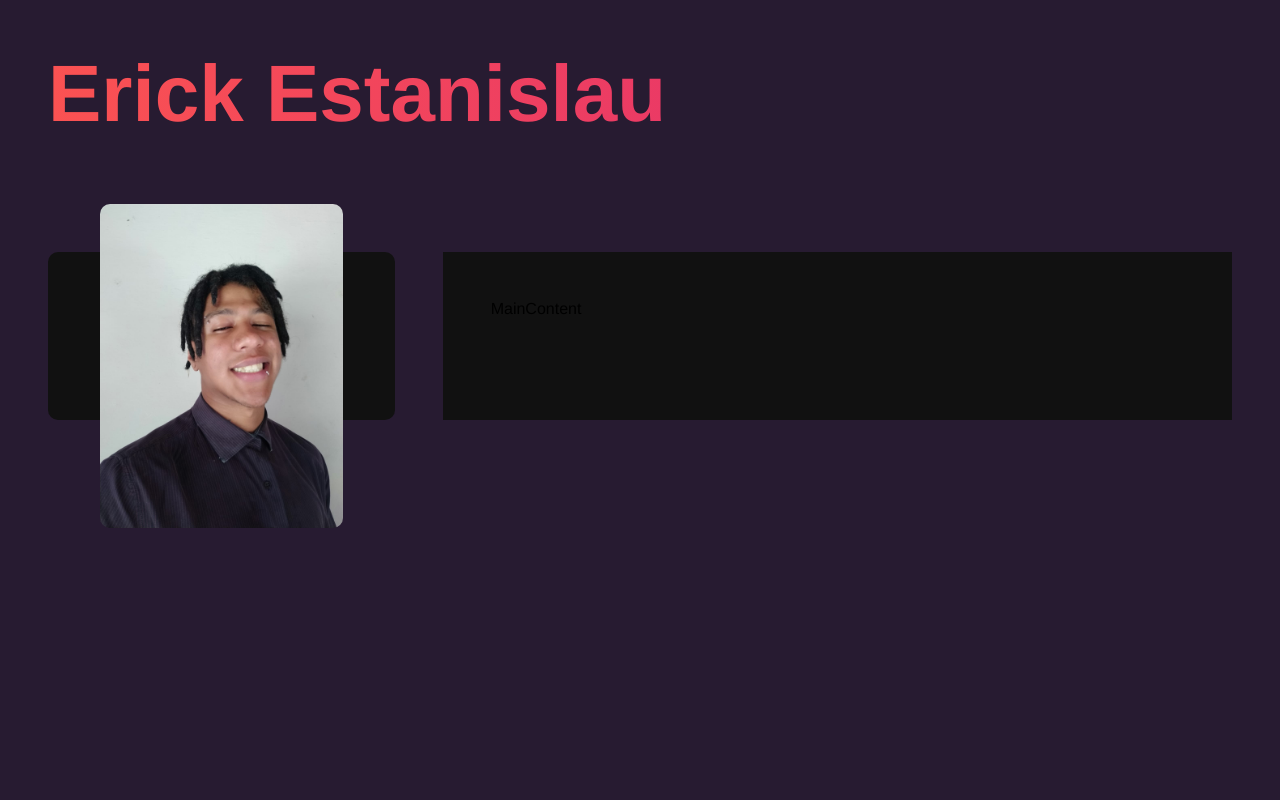
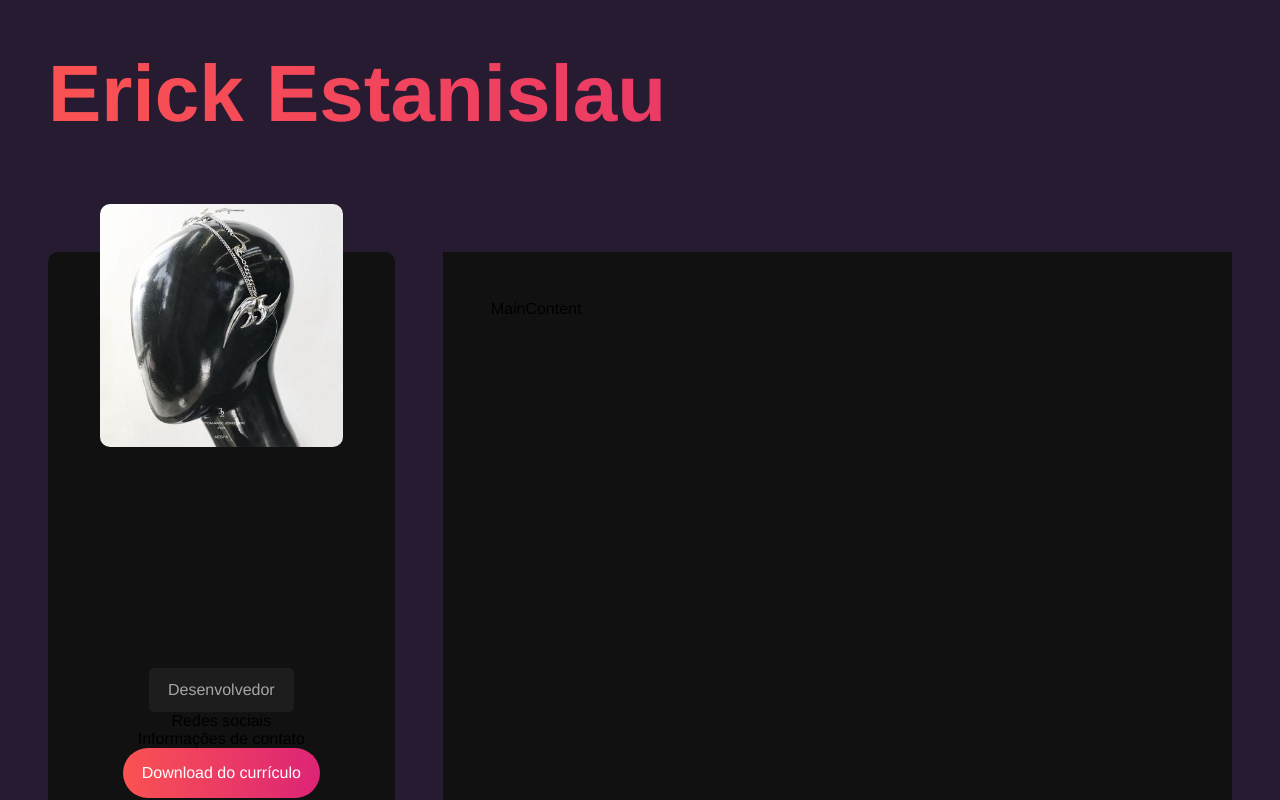
Before and after one commit to erickv2/landing-page, a React (Vite) app: page / in a window 1280 px wide. Shown: the top 800 px of the page. Built offline with nearby package versions, Linux system fonts and the light colour scheme.

Commit message:
adding sidebar style

```diff
--- a/src/styles/components/mixins.sass
+++ b/src/styles/components/mixins.sass
@@ -0,0 +1,8 @@
+@use 'variables'
+
+@mixin btn
+    padding: 1rem 1.2rem
+    color: variables.$text-color
+    background: variables.$gradient
+    text-decoration: none
+    border-radius: 3rem
--- a/src/styles/components/sidebar.sass
+++ b/src/styles/components/sidebar.sass
@@ -1,4 +1,5 @@
 @use './variables'
+@use './mixins'
 
 #sidebar
     background-color: variables.$bg-color
@@ -9,10 +10,20 @@
     flex-direction: column
     text-align: center
     position: relative
-    padding: 3rem 0
+    padding: 20rem 0
 
     img
         max-width: 70%
         border-radius: variables.$container-border-radius
         position: absolute
         top: -3rem
+
+    .title
+        color: variables.$text-color-secondary
+        background-color: variables.$bg-color-secondary
+        border-radius: variables.$card-border-radius
+        margin-top: 6rem
+        padding: .8rem 1.2rem
+
+    .btn
+        @include mixins.btn
```
Also changed, not shown: src/img/perfil.jpeg.
